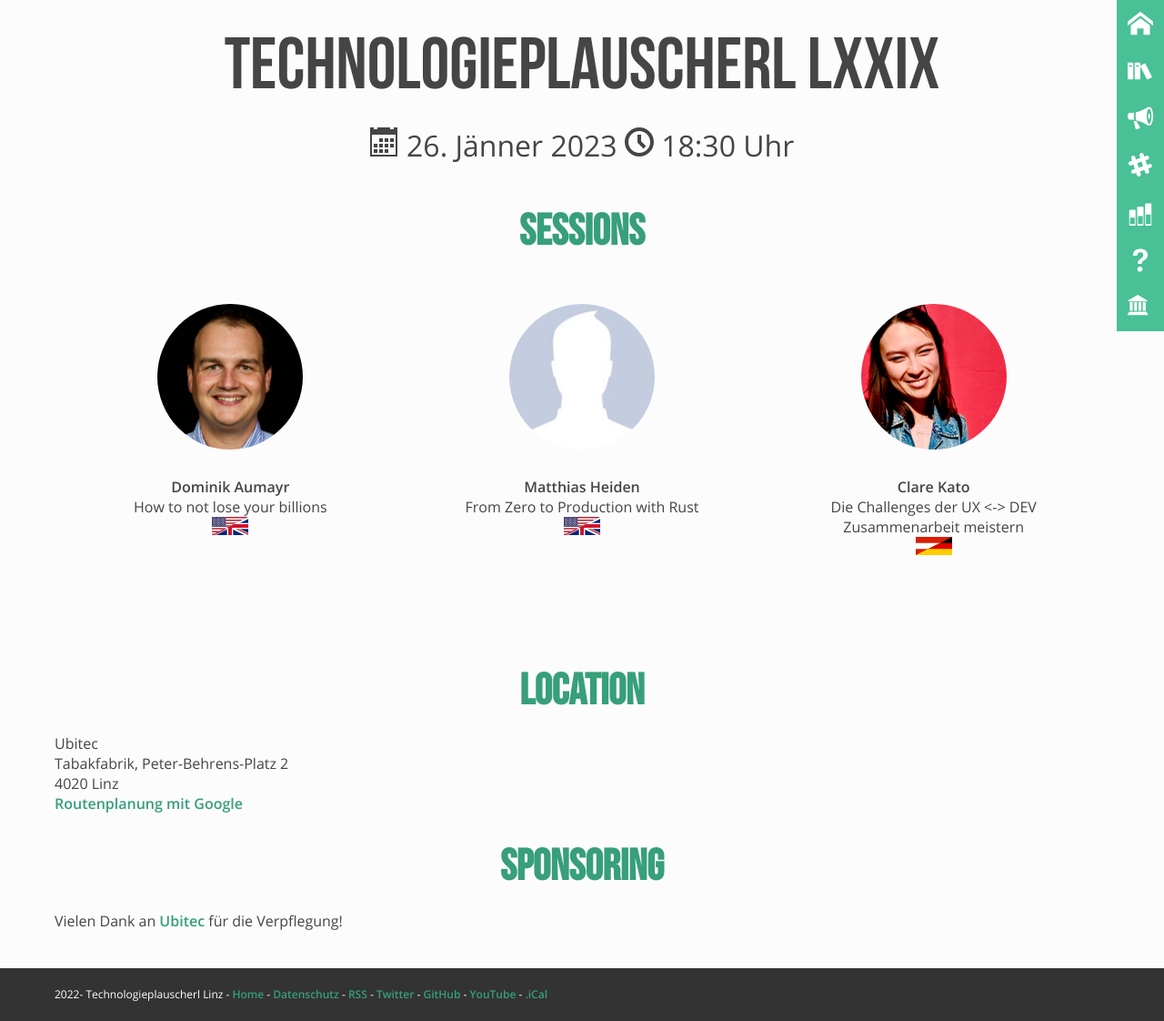
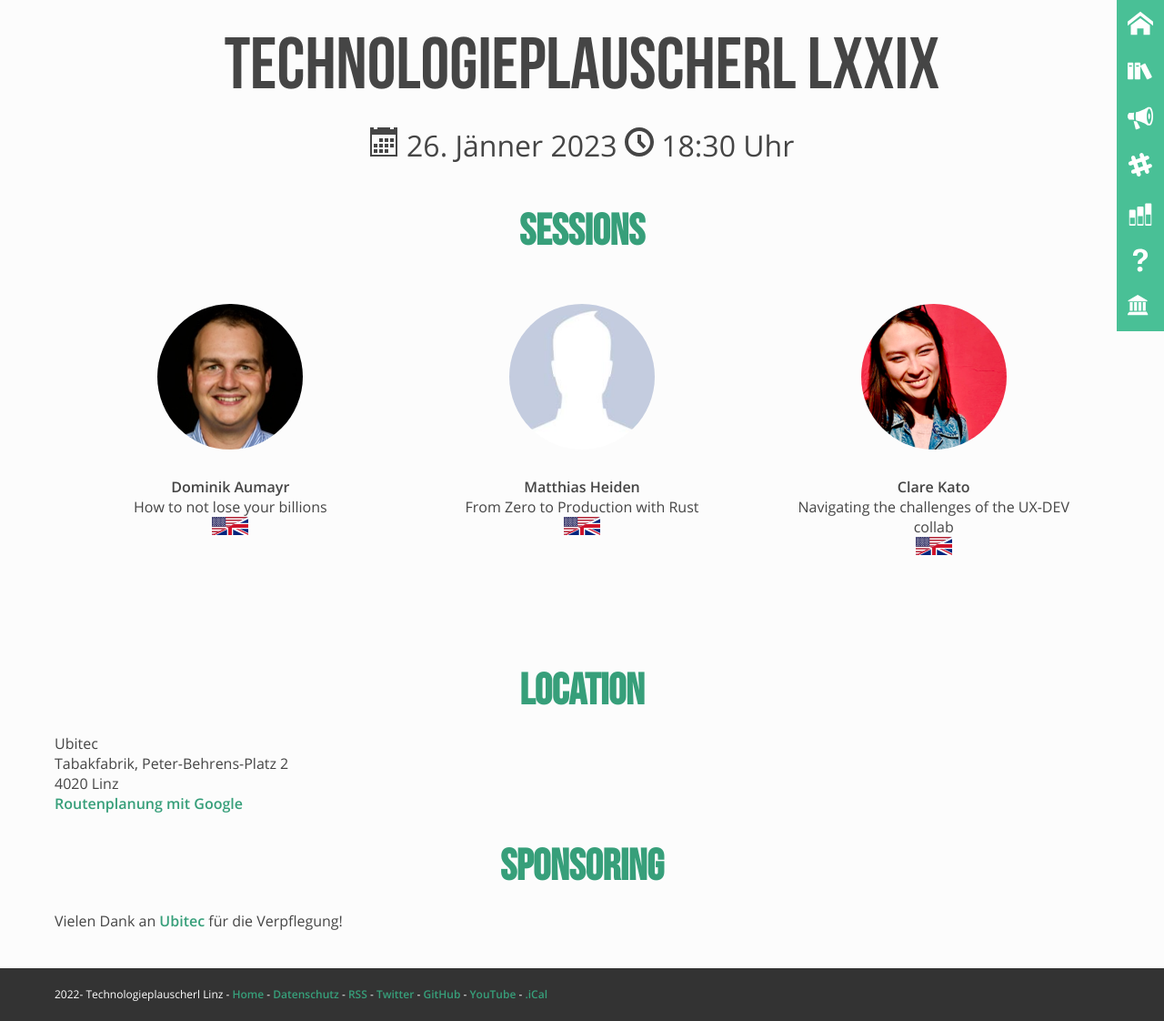
Before and after one commit to mericanAncer127/plauscherl, a Jekyll site: the page built from _plauscherl/79.html, in a window 1280 px wide. Shown: the whole page at 91% size. Built offline with Jekyll 4.4.1, drawn with Linux system fonts in a browser that asks for light colours.

Commit message:
Update 79.html

```diff
--- a/_plauscherl/79.html
+++ b/_plauscherl/79.html
@@ -37,6 +37,7 @@ speakers:
    language: en
 -
    name: "Clare Kato"
-   talk: "Die Challenges der UX <-> DEV Zusammenarbeit meistern"
+   talk: "Navigating the challenges of the UX-DEV collab"
    img: "/img/speaker-avatars/clare-kato.png"
+   language: en
 ---
```
